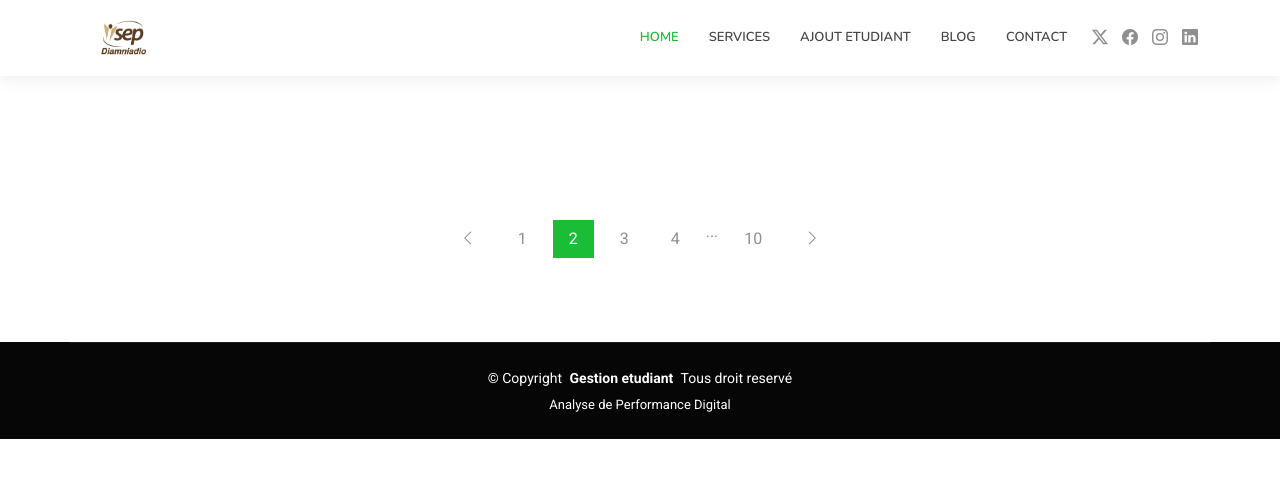
After one commit to anf692/Gestion-Etudiant, a Django app: template etudiant/templates/etudiant/blog.html in a window 1280 px wide. The commit adds this page. Shown: the top 478 px of the page. Run offline with Django 3.2, Linux system fonts and the light colour scheme; the template is opened without the code that fills it, so the values that code supplies are empty; some libraries are stand-ins or nearby versions.

Commit message:
ajout des etudiant dans le blog

```diff
--- a/etudiant/templates/etudiant/base.html
+++ b/etudiant/templates/etudiant/base.html
@@ -51,7 +51,7 @@
               <li><a href="{% url 'index' %}" class="active" style="text-decoration: none;">Home</a></li>
               <li><a href="#" style="text-decoration: none;">Services</a></li>
               <li><a href="{% url 'etudiants' %}" style="text-decoration: none;">Ajout Etudiant</a></li>
-              <li><a href="#" style="text-decoration: none;">Blog</a></li>
+              <li><a href="{% url 'blog' %}" style="text-decoration: none;">Blog</a></li>
               <li><a href="#" style="text-decoration: none;">Contact</a></li>
             </ul>
             <i class="mobile-nav-toggle d-xl-none bi bi-list"></i>
--- /dev/null
+++ b/etudiant/templates/etudiant/blog.html
@@ -0,0 +1,81 @@
+{% extends 'etudiant/base.html' %}
+{% load static %}
+
+{% block content %}
+<body class="blog-page">
+
+  <main class="main">
+
+    <!-- Blog Posts Section -->
+    <section id="blog-posts" class="blog-posts section">
+
+      <div class="container d-flex">
+        {% for etd in etudiant %}
+        <div class="row gy-4">
+
+          <div class="col-lg-10">
+            <article class="position-relative h-100">
+
+              <div class="post-img position-relative overflow-hidden">
+                <img src="{% static 'img/blog/blog-1.jpg' %}" class="img-fluid" alt="">
+              </div>
+
+              <div class="post-content d-flex flex-column">
+                <div class="meta d-flex align-items-center">
+                  <div class="d-flex align-items-center">
+                    <i class="bi bi-person"></i> <span class="ps-2">{{ etd.prenom }}</span>
+                  </div>
+                  <span class="px-3 text-black-50">/</span>
+                  <div class="d-flex align-items-center">
+                    <i class="bi bi-folder2"></i> <span class="ps-2">{{ etd.metier }}</span>
+                  </div>
+                </div>
+
+                <p>
+                  Age: {{ etd.age }} ans
+                </p>
+
+                <hr>
+
+                <a href="{% url 'details' etd.id %}" class="readmore stretched-link"><span>Details </span><i class="bi bi-arrow-right"></i></a>
+
+              </div>
+
+            </article>
+
+
+          </div><!-- End post list item -->
+
+        </div>
+        {% endfor %}
+      </div>
+
+    </section><!-- /Blog Posts Section -->
+
+    <!-- Blog Pagination Section -->
+    <section id="blog-pagination" class="blog-pagination section">
+
+      <div class="container">
+        <div class="d-flex justify-content-center">
+          <ul>
+            <li><a href="#"><i class="bi bi-chevron-left"></i></a></li>
+            <li><a href="#">1</a></li>
+            <li><a href="#" class="active">2</a></li>
+            <li><a href="#">3</a></li>
+            <li><a href="#">4</a></li>
+            <li>...</li>
+            <li><a href="#">10</a></li>
+            <li><a href="#"><i class="bi bi-chevron-right"></i></a></li>
+          </ul>
+        </div>
+      </div>
+
+    </section><!-- /Blog Pagination Section -->
+
+  </main>
+
+
+</body>
+
+</html>
+{% endblock %}
--- a/etudiant/templates/etudiant/index.html
+++ b/etudiant/templates/etudiant/index.html
@@ -30,6 +30,8 @@
           <td>{{ etd.nom }}</td>
           <td>{{ etd.age }} ans</td>
           <td>{{ etd.metier }}</td>
+
+          <!-- verifie si l'etudiant a bien inscrit -->
           {% if etd.est_inscrit %}
             <td>OUI</td>
           {% else %}
```
Also changed, not shown: etudiant/urls.py (+4 -3 lines), etudiant/views.py (+7 -3 lines), db.sqlite3, etudiant/forms.py (line endings or trailing spaces), etudiant/migrations/0002_etudiant_profil.py (added), etudiant/migrations/0003_alter_etudiant_profil.py (added), etudiant/migrations/0004_alter_etudiant_profil.py (added), etudiant/migrations/0005_remove_etudiant_profil.py (added), static/img/blog/assane.jpg (added), static/img/blog/default.jpg (renamed from static/img/blog/blog-1.jpg), static/img/blog/sekou.jpg (added).
